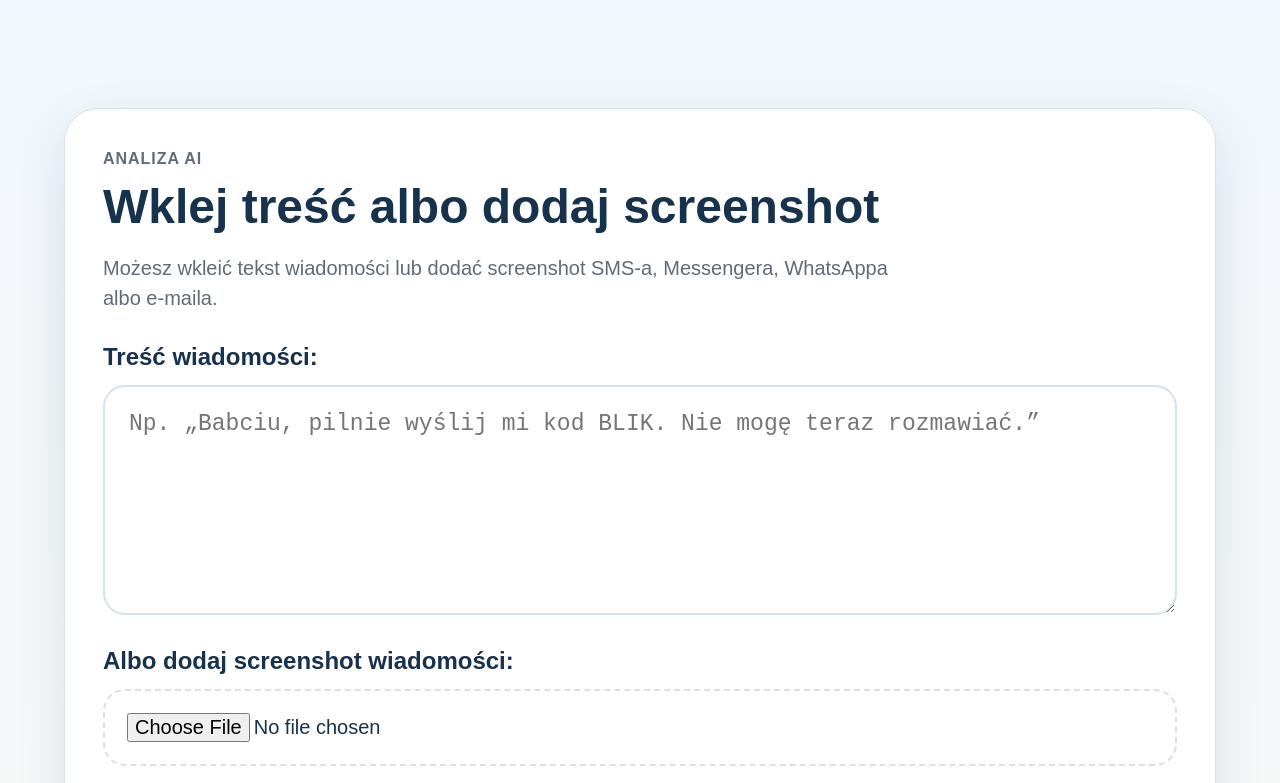
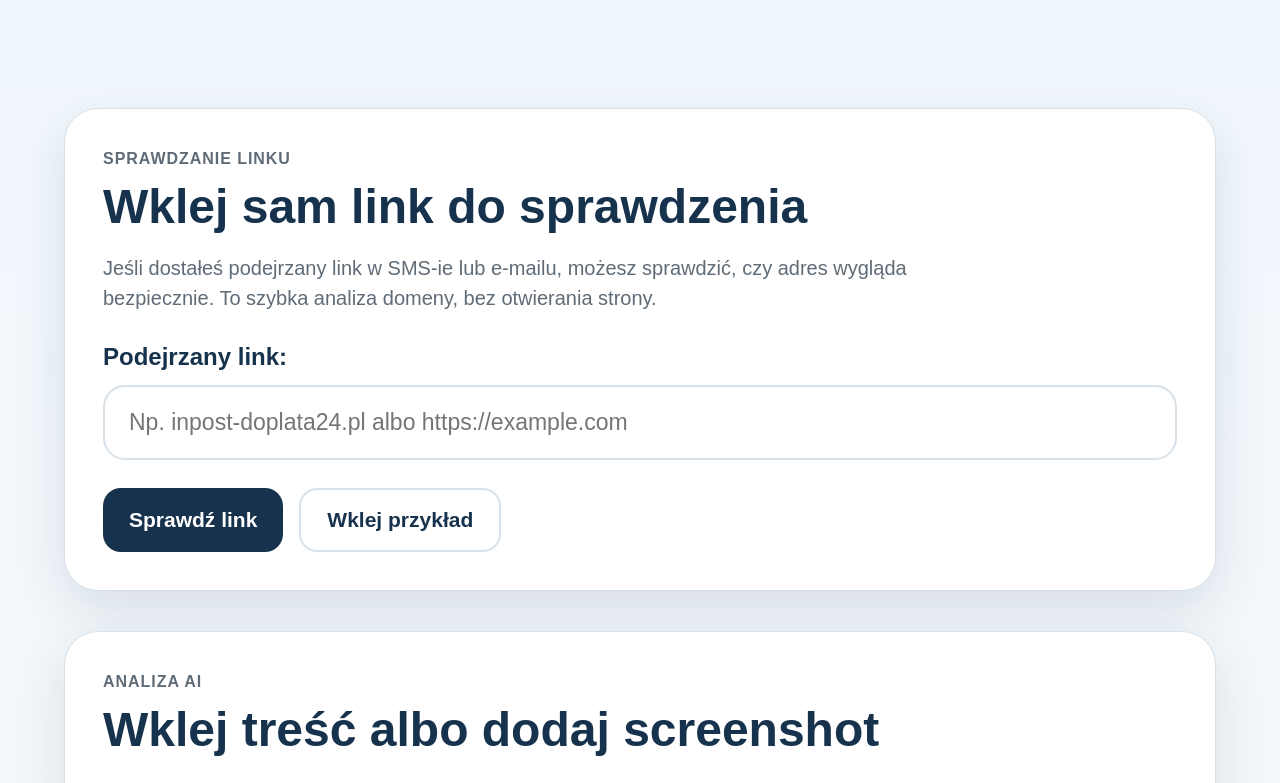
Before and after one commit to Ayerka/seniorshield-ai, a Next.js app: page / in a window 1280 px wide. Shown: the part 757-1540 px from the top of the page. Built offline with nearby package versions, Linux system fonts and the light colour scheme.

Commit message:
Add link checker and FAQ

```diff
--- a/app/globals.css
+++ b/app/globals.css
@@ -467,3 +467,52 @@ input[type="file"] {
     grid-template-columns: 1fr;
   }
 }
+.link-input {
+  width: 100%;
+  padding: 22px 24px;
+  border-radius: 22px;
+  border: 2px solid var(--border);
+  font-size: 23px;
+}
+
+.link-input:focus {
+  outline: 4px solid rgba(36, 91, 143, 0.22);
+  border-color: var(--blue);
+}
+
+.faq-list {
+  display: grid;
+  gap: 16px;
+}
+
+.faq-list details {
+  background: white;
+  border: 1px solid var(--border);
+  border-radius: 22px;
+  padding: 20px 24px;
+  box-shadow: 0 8px 22px rgba(23, 50, 77, 0.06);
+}
+
+.faq-list summary {
+  color: var(--navy);
+  cursor: pointer;
+  font-size: 23px;
+  font-weight: 900;
+}
+
+.faq-list p {
+  color: var(--muted);
+  margin-bottom: 0;
+}
+
+.high-contrast-mode .faq-list details,
+.high-contrast-mode .link-input {
+  background: #000000 !important;
+  color: #ffffff !important;
+  border-color: #ffffff !important;
+}
+
+.high-contrast-mode .faq-list summary,
+.high-contrast-mode .faq-list p {
+  color: #ffffff !important;
+}
--- a/app/page.js
+++ b/app/page.js
@@ -4,7 +4,117 @@ import { useEffect, useState } from "react";
 
 const example =
   "Babciu, jestem w kłopotach. Potrzebuję szybko 800 zł BLIK-iem. Nie dzwoń, później wszystko wyjaśnię. Mój nowy numer to 600 123 456.";
+function analyzeLinkLocally(rawLink) {
+  const link = rawLink.trim().toLowerCase();
 
+  if (!link) {
+    return {
+      status: "Brak linku",
+      color: "yellow",
+      score: 0,
+      reasons: ["Wklej link, który chcesz sprawdzić."]
+    };
+  }
+
+  const suspiciousWords = [
+    "doplat",
+    "dopłata",
+    "platnosc",
+    "płatność",
+    "payment",
+    "verify",
+    "login",
+    "secure",
+    "konto",
+    "blokada",
+    "odbior",
+    "odbiór",
+    "paczka",
+    "inpost",
+    "bank",
+    "blik"
+  ];
+
+  const trustedDomains = [
+    "inpost.pl",
+    "allegro.pl",
+    "olx.pl",
+    "gov.pl",
+    "mobywatel.gov.pl",
+    "poczta-polska.pl",
+    "pkobp.pl",
+    "mbank.pl",
+    "ing.pl",
+    "santander.pl",
+    "pekao.com.pl"
+  ];
+
+  let domain = "";
+  let reasons = [];
+  let score = 1;
+
+  try {
+    const normalized = link.startsWith("http") ? link : `https://${link}`;
+    const url = new URL(normalized);
+    domain = url.hostname.replace("www.", "");
+  } catch {
+    return {
+      status: "Nieprawidłowy link",
+      color: "red",
+      score: 8,
+      reasons: ["Ten tekst nie wygląda jak poprawny adres strony internetowej."]
+    };
+  }
+
+  const isTrusted = trustedDomains.some((trusted) => domain === trusted || domain.endsWith(`.${trusted}`));
+
+  if (isTrusted) {
+    reasons.push("Domena wygląda jak oficjalna strona znanej instytucji lub firmy.");
+    score = 2;
+  } else {
+    reasons.push("Domena nie znajduje się na liście przykładowych zaufanych domen.");
+    score += 2;
+  }
+
+  if (suspiciousWords.some((word) => link.includes(word))) {
+    reasons.push("Link zawiera słowa często używane w oszustwach, np. płatność, login, paczka lub blokada.");
+    score += 3;
+  }
+
+  if (domain.split(".").length > 3) {
+    reasons.push("Adres ma wiele części przed domeną, co czasem bywa używane do podszywania się pod znane marki.");
+    score += 1;
+  }
+
+  if (domain.includes("-")) {
+    reasons.push("Domena zawiera myślnik. To nie zawsze oznacza oszustwo, ale bywa używane w fałszywych adresach.");
+    score += 1;
+  }
+
+  if (!link.startsWith("https://") && !link.startsWith("http")) {
+    reasons.push("Link nie zawiera początku https://, więc warto zachować ostrożność i nie klikać go bez sprawdzenia.");
+    score += 1;
+  }
+
+  score = Math.min(10, Math.max(1, score));
+
+  const color = score >= 7 ? "red" : score >= 4 ? "yellow" : "green";
+
+  const status =
+    color === "red"
+      ? "Wysokie ryzyko"
+      : color === "yellow"
+      ? "Wymaga ostrożności"
+      : "Niskie ryzyko";
+
+  return {
+    status,
+    color,
+    score,
+    domain,
+    reasons
+  };
+}
 const scamCards = [
   {
     title: "Fałszywa dopłata do paczki",
@@ -22,6 +132,8 @@ const scamCards = [
 
 export default function Home() {
   const [message, setMessage] = useState("");
+const [linkToCheck, setLinkToCheck] = useState("");
+const [linkResult, setLinkResult] = useState(null);
   const [imagePreview, setImagePreview] = useState("");
   const [imageDataUrl, setImageDataUrl] = useState("");
   const [result, setResult] = useState(null);
@@ -149,7 +261,10 @@ export default function Home() {
     if (!result?.familyMessage) return;
     window.open(`https://wa.me/?text=${encodeURIComponent(result.familyMessage)}`, "_blank");
   }
-
+function checkLink() {
+  const result = analyzeLinkLocally(linkToCheck);
+  setLinkResult(result);
+}
   function clearHistory() {
     setHistory([]);
     localStorage.removeItem("seniorshield-history");
@@ -174,9 +289,10 @@ export default function Home() {
         </div>
 
         <nav>
-          <a href="#sprawdz">Sprawdź</a>
-          <a href="#edukacja">Poradnik</a>
-          <a href="#historia">Historia</a>
+<a href="#sprawdz">Sprawdź</a>
+<a href="#link">Link</a>
+<a href="#faq">FAQ</a>
+<a href="#historia">Historia</a>
         </nav>
       </header>
 
@@ -216,7 +332,68 @@ export default function Home() {
             </div>
           </div>
         </section>
+<section id="link" className="section-card">
+  <div className="section-heading">
+    <p className="eyebrow">Sprawdzanie linku</p>
+    <h2>Wklej sam link do sprawdzenia</h2>
+    <p>
+      Jeśli dostałeś podejrzany link w SMS-ie lub e-mailu, możesz sprawdzić,
+      czy adres wygląda bezpiecznie. To szybka analiza domeny, bez otwierania strony.
+    </p>
+  </div>
 
+  <label htmlFor="linkChecker">Podejrzany link:</label>
+  <input
+    id="linkChecker"
+    className="link-input"
+    value={linkToCheck}
+    onChange={(e) => setLinkToCheck(e.target.value)}
+    placeholder="Np. inpost-doplata24.pl albo https://example.com"
+  />
+
+  <div className="buttons-row">
+    <button className="button primary" onClick={checkLink}>
+      Sprawdź link
+    </button>
+    <button
+      className="button secondary"
+      onClick={() => {
+        setLinkToCheck("inpost-doplata24.pl/platnosc");
+        setLinkResult(null);
+      }}
+    >
+      Wklej przykład
+    </button>
+  </div>
+
+  {linkResult && (
+    <div className={`result ${linkResult.color === "red" ? "red" : linkResult.color === "yellow" ? "orange" : "green"}`}>
+      <h3>{linkResult.status}</h3>
+      <div className="status">Ocena linku — {linkResult.score}/10</div>
+
+      {linkResult.domain && (
+        <p>
+          <strong>Wykryta domena:</strong> {linkResult.domain}
+        </p>
+      )}
+
+      <h4>Dlaczego tak oceniliśmy link?</h4>
+      <ul>
+        {linkResult.reasons.map((reason, index) => (
+          <li key={index}>{reason}</li>
+        ))}
+      </ul>
+
+      <h4>Co zrobić?</h4>
+      <ul>
+        <li>Nie klikaj linku, jeśli nie masz pewności, kto go wysłał.</li>
+        <li>Wejdź na stronę firmy samodzielnie, wpisując jej adres w przeglądarce.</li>
+        <li>Nie podawaj danych karty, loginu, hasła ani kodu SMS.</li>
+        <li>Jeśli link dotyczy banku, zadzwoń na oficjalną infolinię banku.</li>
+      </ul>
+    </div>
+  )}
+</section>
         <section id="sprawdz" className="section-card">
           <div className="section-heading">
             <p className="eyebrow">Analiza AI</p>
@@ -373,7 +550,54 @@ export default function Home() {
             <li>Skopiuj wiadomość do rodziny i poproś o pomoc.</li>
           </ol>
         </section>
+<section id="faq" className="section-card">
+  <div className="section-heading">
+    <p className="eyebrow">FAQ</p>
+    <h2>Najczęstsze pytania</h2>
+    <p>Krótko i prostym językiem.</p>
+  </div>
 
+  <div className="faq-list">
+    <details>
+      <summary>Czy SeniorShield daje stuprocentową pewność?</summary>
+      <p>
+        Nie. Aplikacja ocenia ryzyko na podstawie treści, linków, numerów i widocznych sygnałów.
+        Jeśli masz wątpliwości, skontaktuj się z rodziną, bankiem albo odpowiednią instytucją.
+      </p>
+    </details>
+
+    <details>
+      <summary>Czy mogę wklejać dane bankowe albo PESEL?</summary>
+      <p>
+        Nie. Nie wklejaj haseł, numeru PESEL, danych karty, loginu do banku ani kodów SMS.
+        Do analizy wystarczy treść wiadomości bez wrażliwych danych.
+      </p>
+    </details>
+
+    <details>
+      <summary>Co zrobić, jeśli kliknąłem/am podejrzany link?</summary>
+      <p>
+        Nie podawaj żadnych danych. Jeśli podałeś/aś dane bankowe lub kod, natychmiast skontaktuj się z bankiem.
+        Warto też poinformować bliską osobę i zgłosić podejrzaną wiadomość.
+      </p>
+    </details>
+
+    <details>
+      <summary>Czy mogę wysłać wynik rodzinie?</summary>
+      <p>
+        Tak. Po analizie możesz skopiować gotową wiadomość do rodziny albo otworzyć SMS lub WhatsApp.
+      </p>
+    </details>
+
+    <details>
+      <summary>Czy analiza screena działa tak samo jak analiza tekstu?</summary>
+      <p>
+        System próbuje odczytać tekst widoczny na screenie i ocenić go tak jak zwykłą wiadomość.
+        Jeśli screen jest niewyraźny, wynik może być mniej dokładny.
+      </p>
+    </details>
+  </div>
+</section>
         <section id="historia" className="section-card">
           <div className="section-heading">
             <p className="eyebrow">Historia</p>
```
